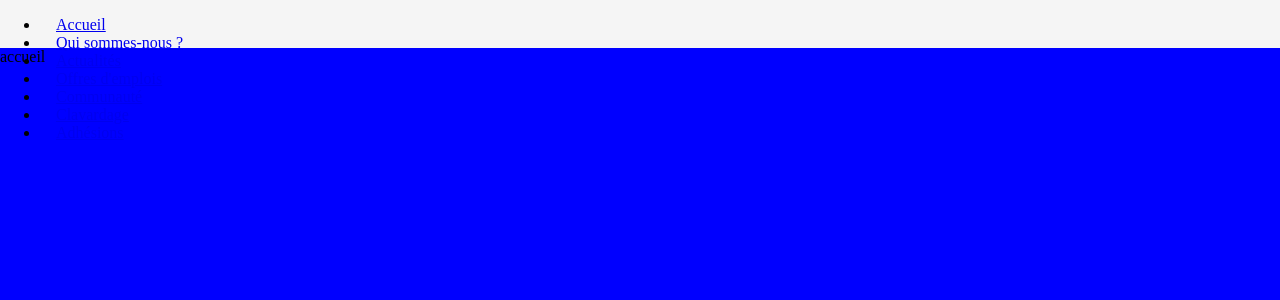
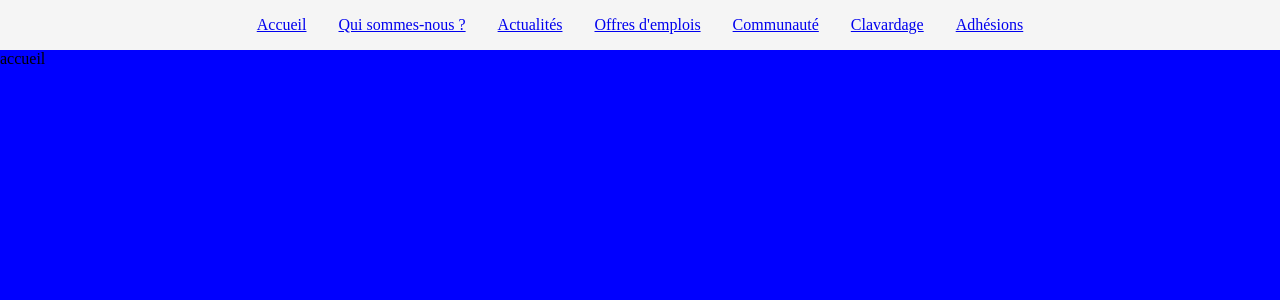
Before and after one commit to AFPy/site, a Flask app: page / in a window 1280 px wide. Shown: the top 300 px of the page. Run offline with Flask 2, Linux system fonts and the light colour scheme.

Commit message:
Fix menu

```diff
--- a/sass/style.sass
+++ b/sass/style.sass
@@ -7,7 +7,14 @@
 
 nav
   background: whitesmoke
-  height: $nav-height
-  display: flex
+
+  ul
+    justify-content: center
+    display: flex
+    list-style: none
+    margin: 0
+    padding-left: 0
+
   a
-    margin: 1em
+    display: block
+    padding: 1em
--- a/static/css/style.sass.css
+++ b/static/css/style.sass.css
@@ -4,10 +4,15 @@
   padding: 0; }
 
 nav {
-  background: whitesmoke;
-  height: 48px;
-  display: flex; }
+  background: whitesmoke; }
+  nav ul {
+    justify-content: center;
+    display: flex;
+    list-style: none;
+    margin: 0;
+    padding-left: 0; }
   nav a {
-    margin: 1em; }
+    display: block;
+    padding: 1em; }
 
 /*# sourceMappingURL=../static/css/style.sass.css.map */
```
Also changed, not shown: 1 other file.
